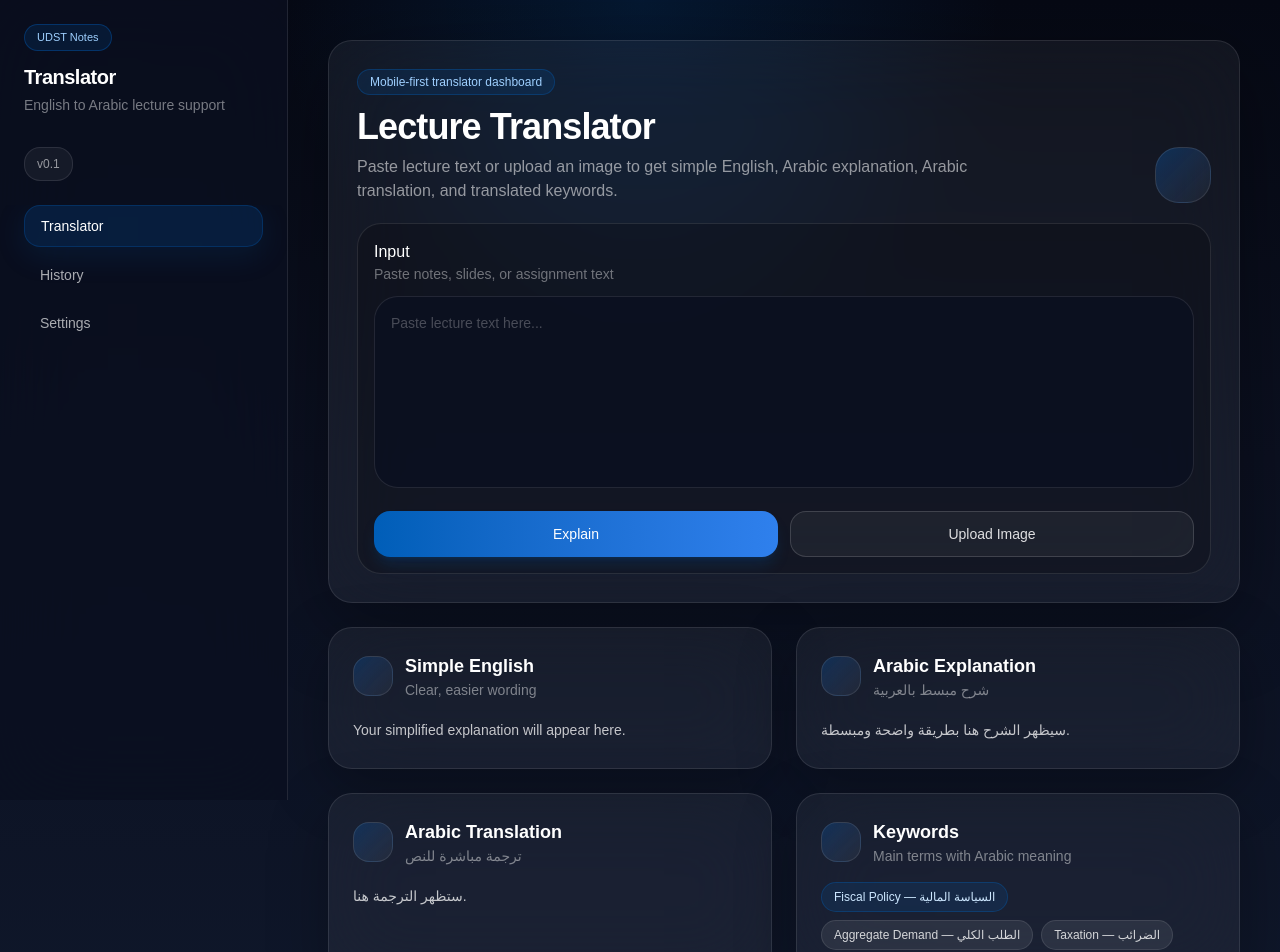
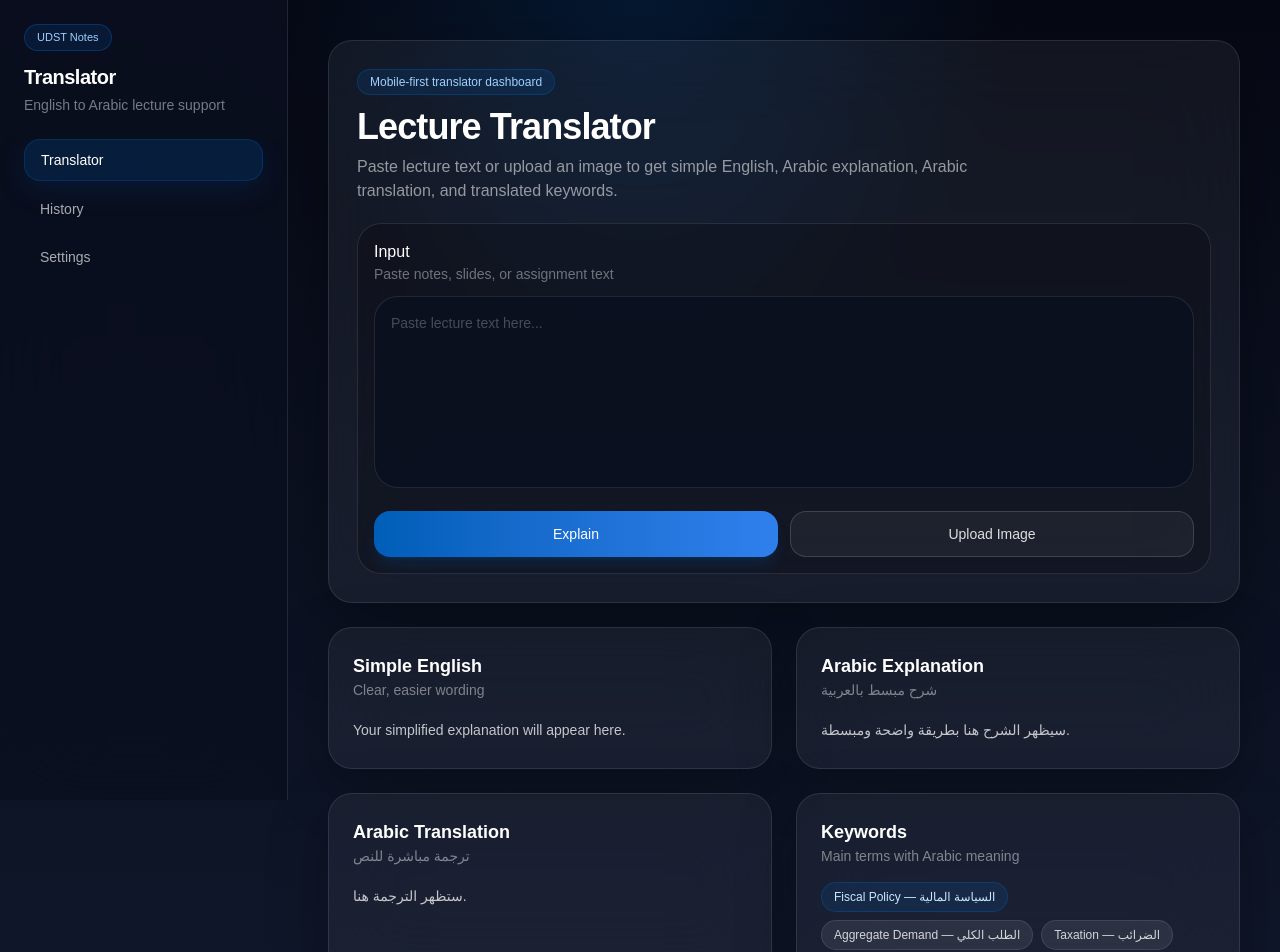
Before and after one commit to sallaxm/UDST-En-Ar-Translator, a Next.js app: page / in a window 1280 px wide. Shown: the top 952 px of the page. Built offline with nearby package versions, Linux system fonts and the light colour scheme.

Commit message:
Remove version badge and decorative square icons

```diff
--- a/app/page.tsx
+++ b/app/page.tsx
@@ -16,9 +16,6 @@ export default function Dashboard() {
               </div>
               <h1 className="mt-2 text-lg font-semibold tracking-tight md:text-xl">Translator</h1>
               <p className="text-xs text-white/45 md:text-sm">English to Arabic lecture support</p>
-            </div>
-            <div className="rounded-2xl border border-white/10 bg-white/5 px-3 py-2 text-xs text-white/55 md:mt-8 md:w-fit">
-              v0.1
             </div>
           </div>
 
@@ -48,7 +45,6 @@ export default function Dashboard() {
                     Paste lecture text or upload an image to get simple English, Arabic explanation, Arabic translation, and translated keywords.
                   </p>
                 </div>
-                <div className="hidden h-14 w-14 rounded-3xl border border-white/10 bg-gradient-to-br from-[#005EB8]/35 to-white/5 md:block" />
               </div>
 
               <div className="rounded-3xl border border-white/10 bg-black/20 p-3 sm:p-4">
@@ -80,7 +76,6 @@ export default function Dashboard() {
             <section className="grid gap-4 md:grid-cols-2 md:gap-6">
               <div className="rounded-3xl border border-white/10 bg-white/5 p-5 shadow-[0_18px_60px_rgba(0,0,0,0.28)] backdrop-blur-2xl md:p-6">
                 <div className="mb-4 flex items-center gap-3">
-                  <div className="h-10 w-10 rounded-2xl border border-white/10 bg-gradient-to-br from-[#005EB8]/30 to-white/5" />
                   <div>
                     <h3 className="text-base font-semibold md:text-lg">Simple English</h3>
                     <p className="text-xs text-white/45 md:text-sm">Clear, easier wording</p>
@@ -93,7 +88,6 @@ export default function Dashboard() {
 
               <div className="rounded-3xl border border-white/10 bg-white/5 p-5 shadow-[0_18px_60px_rgba(0,0,0,0.28)] backdrop-blur-2xl md:p-6">
                 <div className="mb-4 flex items-center gap-3">
-                  <div className="h-10 w-10 rounded-2xl border border-white/10 bg-gradient-to-br from-[#005EB8]/30 to-white/5" />
                   <div>
                     <h3 className="text-base font-semibold md:text-lg">Arabic Explanation</h3>
                     <p className="text-xs text-white/45 md:text-sm">شرح مبسط بالعربية</p>
@@ -106,7 +100,6 @@ export default function Dashboard() {
 
               <div className="rounded-3xl border border-white/10 bg-white/5 p-5 shadow-[0_18px_60px_rgba(0,0,0,0.28)] backdrop-blur-2xl md:p-6">
                 <div className="mb-4 flex items-center gap-3">
-                  <div className="h-10 w-10 rounded-2xl border border-white/10 bg-gradient-to-br from-[#005EB8]/30 to-white/5" />
                   <div>
                     <h3 className="text-base font-semibold md:text-lg">Arabic Translation</h3>
                     <p className="text-xs text-white/45 md:text-sm">ترجمة مباشرة للنص</p>
@@ -119,7 +112,6 @@ export default function Dashboard() {
 
               <div className="rounded-3xl border border-white/10 bg-white/5 p-5 shadow-[0_18px_60px_rgba(0,0,0,0.28)] backdrop-blur-2xl md:p-6">
                 <div className="mb-4 flex items-center gap-3">
-                  <div className="h-10 w-10 rounded-2xl border border-white/10 bg-gradient-to-br from-[#005EB8]/30 to-white/5" />
                   <div>
                     <h3 className="text-base font-semibold md:text-lg">Keywords</h3>
                     <p className="text-xs text-white/45 md:text-sm">Main terms with Arabic meaning</p>
```
